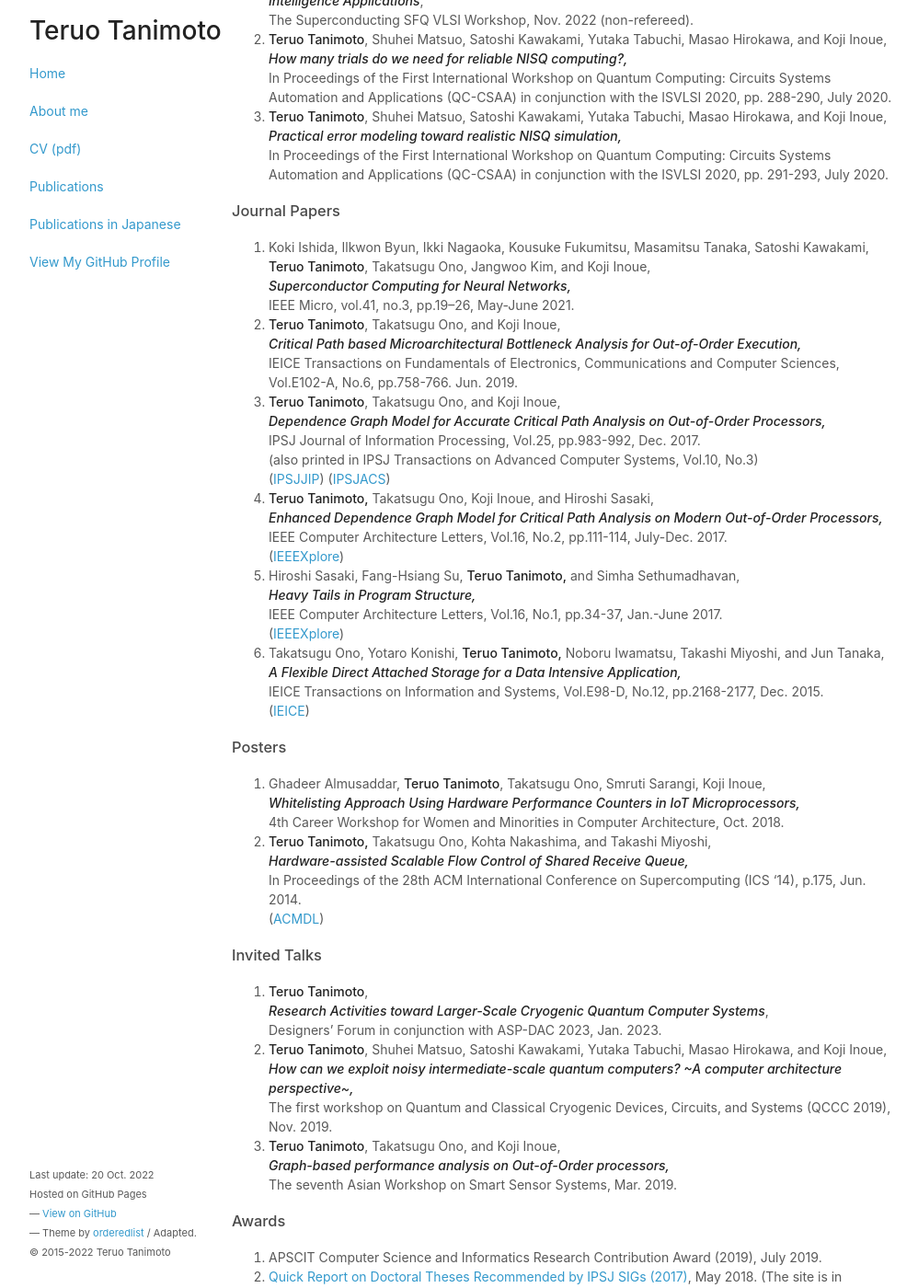
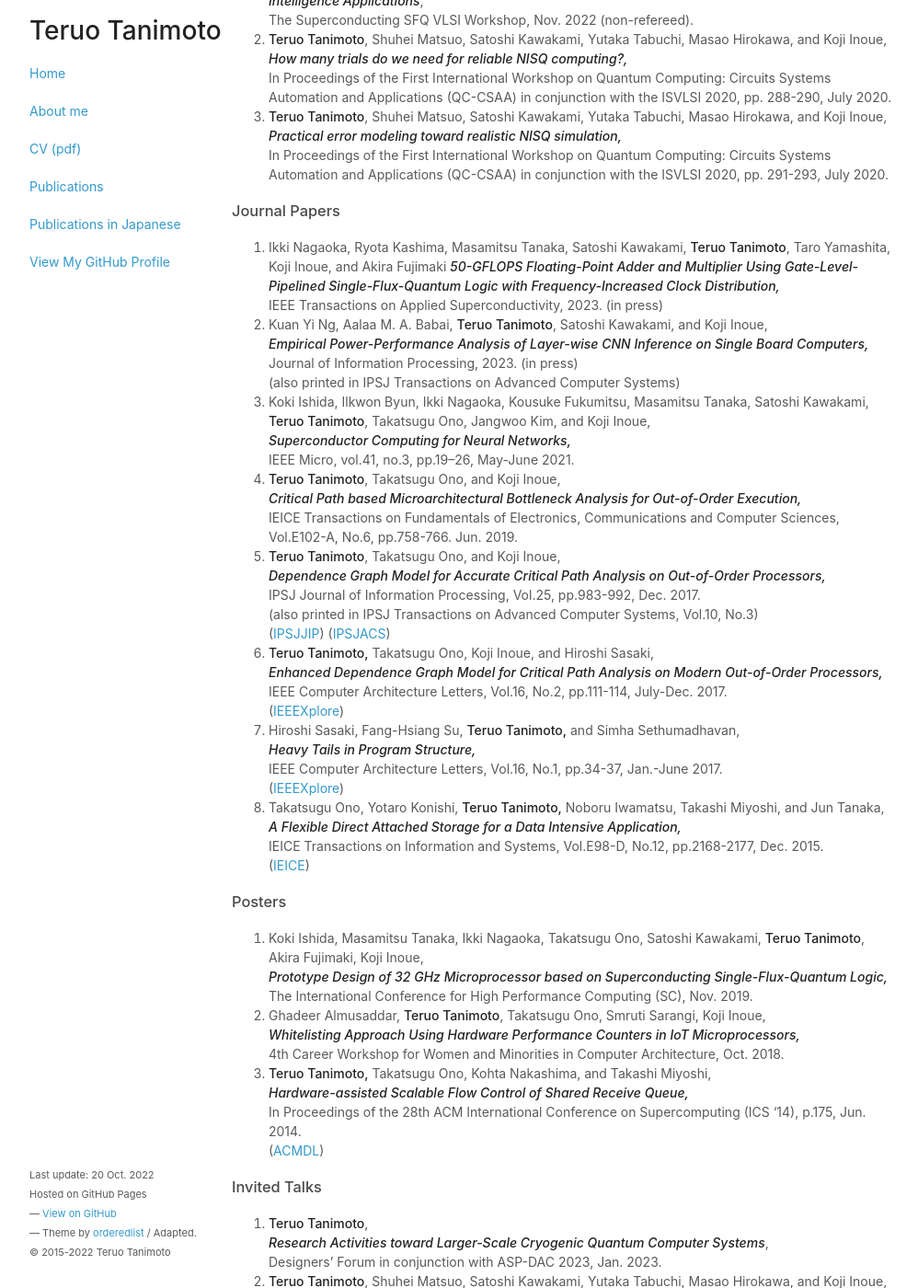
Before and after one commit to teruo41/teruo41.github.io, a Jekyll site: the page built from pubse.md, in a window 1280 px wide and 1400 px high, scrolled down 1532 px. Shown: the whole window at 92% size, without its empty margins (138-1136 px from the left). Built offline with Jekyll 4.4.1, drawn with Linux system fonts in a browser that asks for light colours; some of the changed text lies outside the part shown.

Commit message:
Update pubse.md

```diff
--- a/pubse.md
+++ b/pubse.md
@@ -83,9 +83,14 @@ title: Publications
 
 ### Journal Papers
 
-<!--
-Kuan's ACS
--->
+0. Ikki Nagaoka, Ryota Kashima, Masamitsu Tanaka, Satoshi Kawakami, __Teruo Tanimoto__, Taro Yamashita, Koji Inoue, and Akira Fujimaki
+   ***50-GFLOPS Floating-Point Adder and Multiplier Using Gate-Level-Pipelined Single-Flux-Quantum Logic with Frequency-Increased Clock Distribution,***
+   IEEE Transactions on Applied Superconductivity, 2023. (in press)
+
+0. Kuan Yi Ng, Aalaa M. A. Babai, __Teruo Tanimoto__, Satoshi Kawakami, and Koji Inoue,
+   ***Empirical Power-Performance Analysis of Layer-wise CNN Inference on Single Board Computers,***
+   Journal of Information Processing, 2023. (in press)
+   (also printed in IPSJ Transactions on Advanced Computer Systems)
 
 0. Koki Ishida, Ilkwon Byun, Ikki Nagaoka, Kousuke Fukumitsu, Masamitsu Tanaka, Satoshi Kawakami, __Teruo Tanimoto__, Takatsugu Ono, Jangwoo Kim, and Koji Inoue,
    ***Superconductor Computing for Neural Networks,***
@@ -119,6 +124,10 @@ Kuan's ACS
 
 
 ### Posters
+
+0. Koki Ishida, Masamitsu Tanaka, Ikki Nagaoka, Takatsugu Ono, Satoshi Kawakami, __Teruo Tanimoto__, Akira Fujimaki, Koji Inoue,
+   ***Prototype Design of 32 GHz Microprocessor based on Superconducting Single-Flux-Quantum Logic,***
+   The International Conference for High Performance Computing (SC), Nov. 2019.
 
 0. Ghadeer Almusaddar, __Teruo Tanimoto__, Takatsugu Ono, Smruti Sarangi, Koji Inoue,
    ***Whitelisting Approach Using Hardware Performance Counters in IoT Microprocessors,***
```
Also changed, not shown: other parts of pubse.md (+2 -2 lines).
